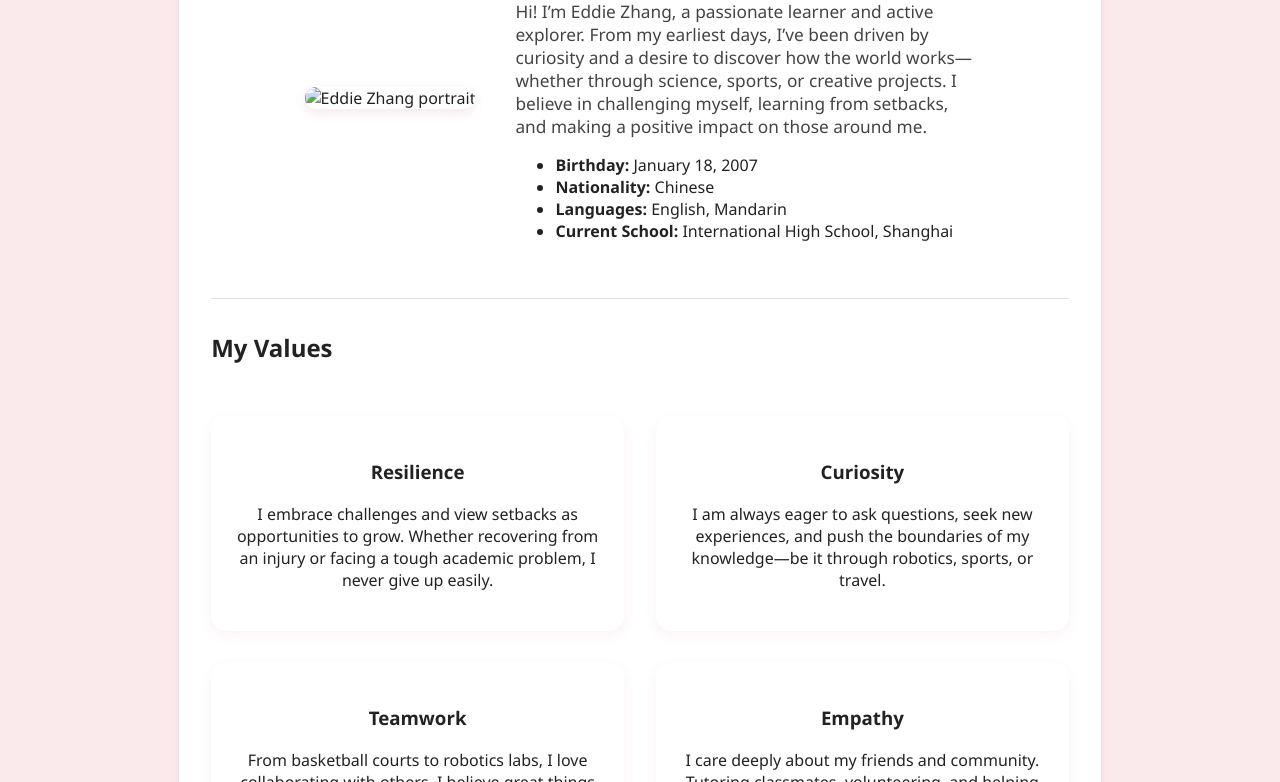
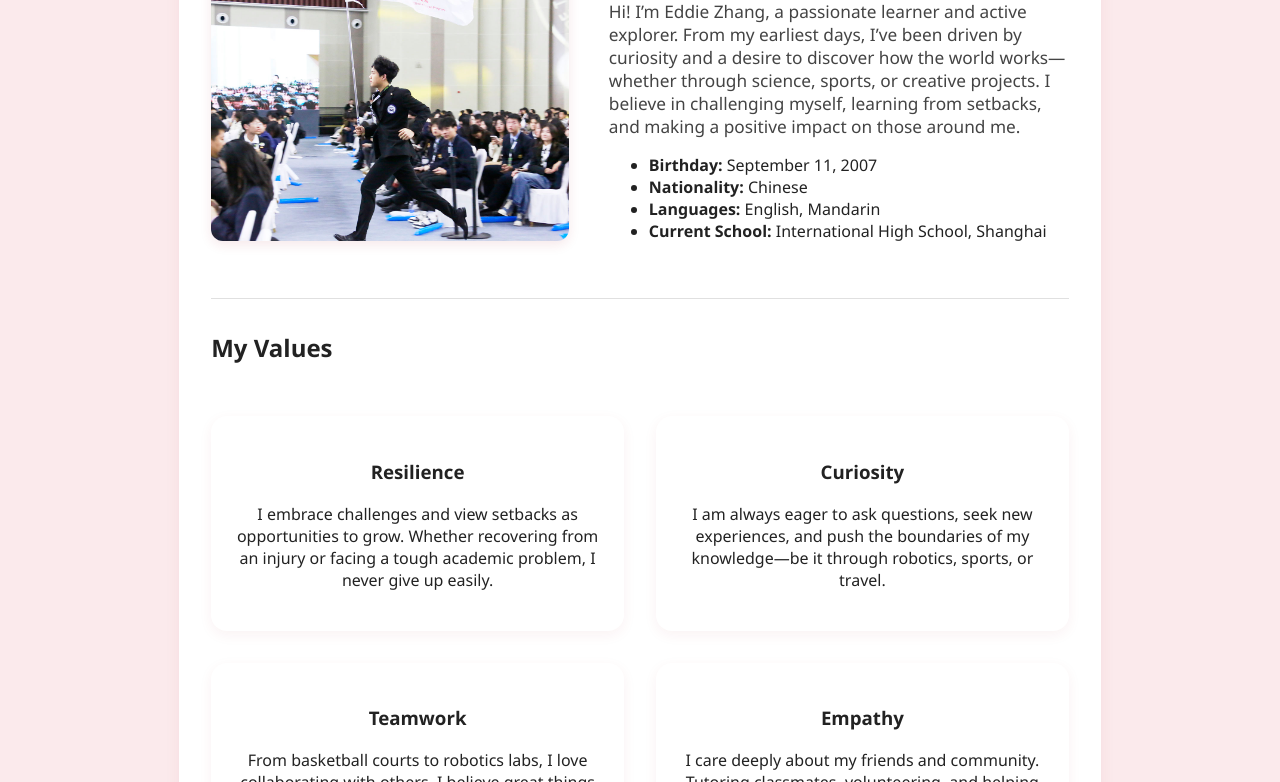
Before and after one commit to zhtlp/eddie, a plain HTML site: page profile.html in a window 1280 px wide. Shown: the part 318-1100 px from the top of the page. Drawn offline with Linux system fonts and the light colour scheme.

Commit message:
addphoto

```diff
--- a/profile.html
+++ b/profile.html
@@ -24,7 +24,12 @@
       <h2>About Me</h2>
       <div class="hero-mix">
         <div class="hero-image">
-          <img src="images/profile-placeholder.jpg" alt="Eddie Zhang portrait" class="hero-main-image"/>
+ <img
+  src="images/z1.jpg"
+  alt="Eddie Zhang portrait"
+  class="hero-main-image"
+  style="width:min(100%, 420px); height:auto;"
+/>
         </div>
         <div class="hero-text">
           <h1>Eddie Zhang</h1>
@@ -32,7 +37,7 @@
             Hi! I’m Eddie Zhang, a passionate learner and active explorer. From my earliest days, I’ve been driven by curiosity and a desire to discover how the world works—whether through science, sports, or creative projects. I believe in challenging myself, learning from setbacks, and making a positive impact on those around me.
           </p>
           <ul>
-            <li><strong>Birthday:</strong> January 18, 2007</li>
+            <li><strong>Birthday:</strong> September 11, 2007</li>
             <li><strong>Nationality:</strong> Chinese</li>
             <li><strong>Languages:</strong> English, Mandarin</li>
             <li><strong>Current School:</strong> International High School, Shanghai</li>
```
Also changed, not shown: achievements.html (+6 -1 lines), index.html (+2 -1 lines), images/M1.jpeg (added), images/M13.jpeg (added), images/M2.jpeg (added), images/z1.jpg (added), images/z2.jpg (added).
